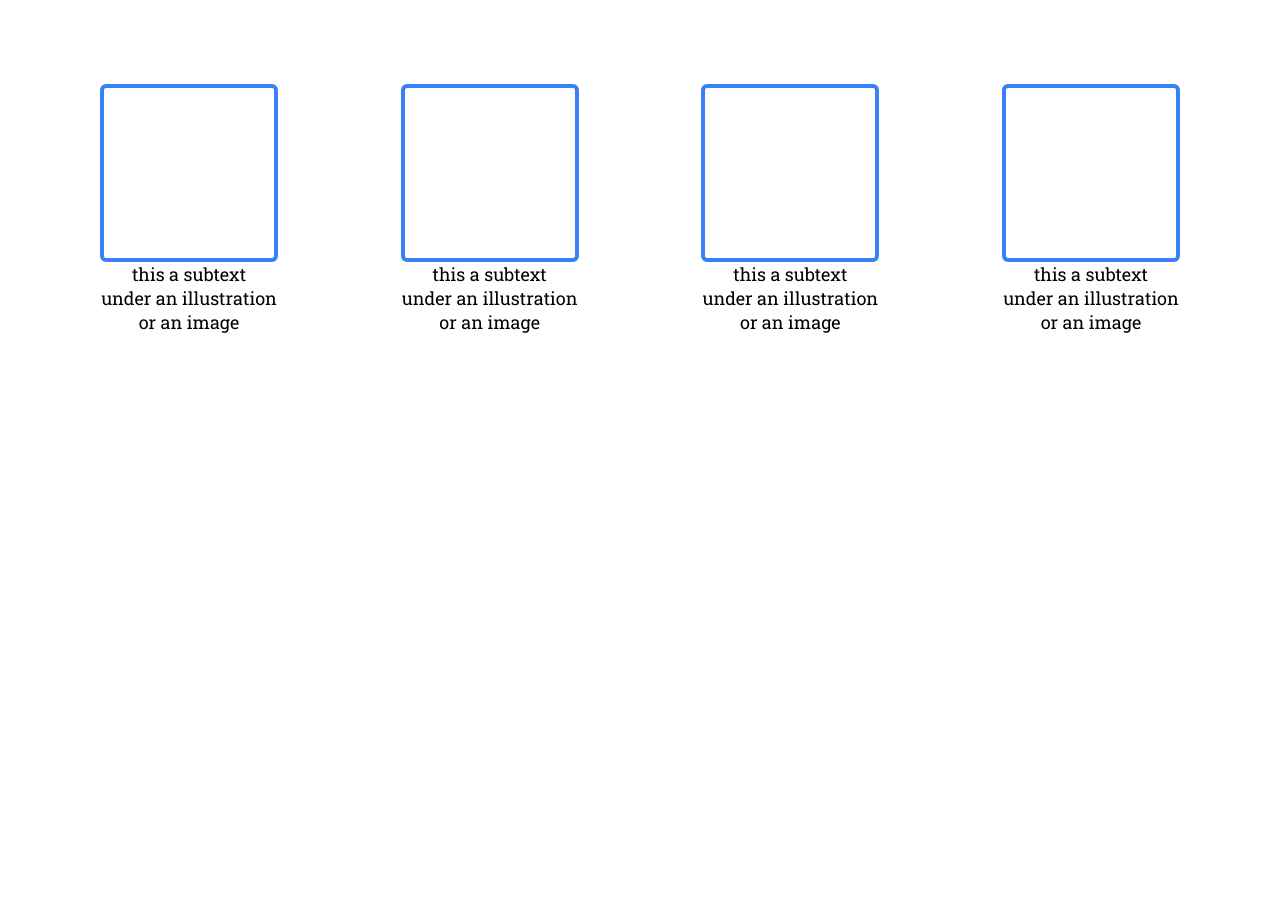
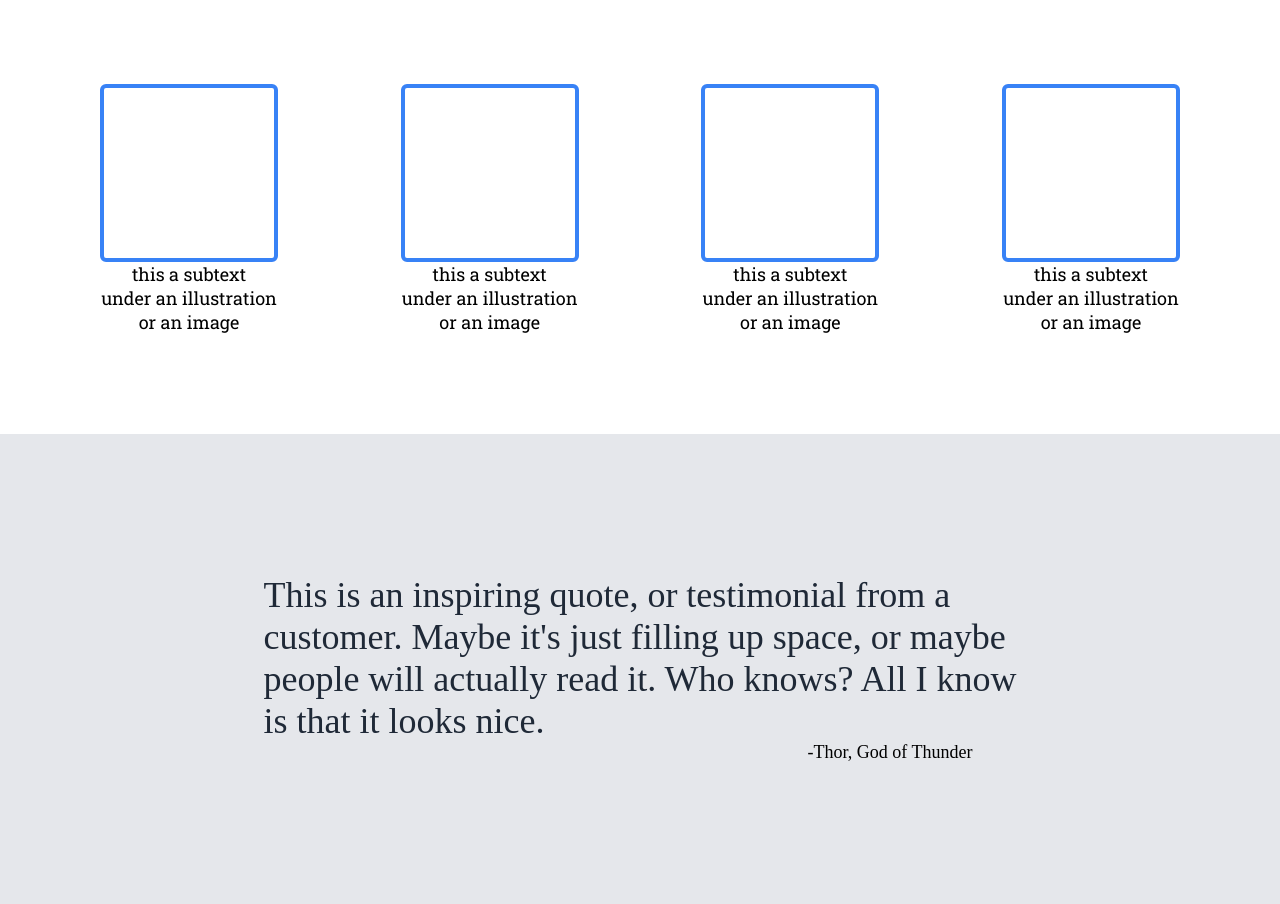
Before and after one commit to basliel2025/flexbox, a plain HTML site: page index.html in a window 1280 px wide. Shown: the part 566-1470 px from the top of the page. Before the commit the page ends 1000 px from the top, so only its background shows below. Drawn offline with Linux system fonts and the light colour scheme.

Commit message:
The message part above the footer is completed

```diff
--- a/index.html
+++ b/index.html
@@ -49,5 +49,11 @@
                     <p class="item2">this a subtext<br> under an illustration<br> or an image</p>
                 </div>
             </div>
+            <div class="text">
+                <h3>This is an inspiring quote, or testimonial from a <br> customer. Maybe it's just filling up space, or maybe <br> people will actually read it. Who knows? All I know <br> is that it looks nice.</h3>
+                <div id="adjust">
+                <p class="item3">-Thor, God of Thunder</p>
+            </div>
+            </div>
         </body>
 </html>
--- a/style.css
+++ b/style.css
@@ -104,3 +104,29 @@ h2{
     font-size: 18px;
     text-align: center;
 }
+.text{
+    background-color: #E5E7EB;
+    height: 470px;
+    display : flex;
+    flex-direction: column;
+     justify-content: center;
+    align-items: center;
+}
+h3{
+    font: 36px italic lighter;
+    color: #1F2937;
+    display: flex;
+    justify-content: center;
+    align-items: center;
+}
+.item3{
+    font: 18px bold ;
+    text-align: end;
+
+}
+#adjust{
+    display: flex;
+    justify-content: flex-end;
+    margin-left: 500px;
+
+}
```
